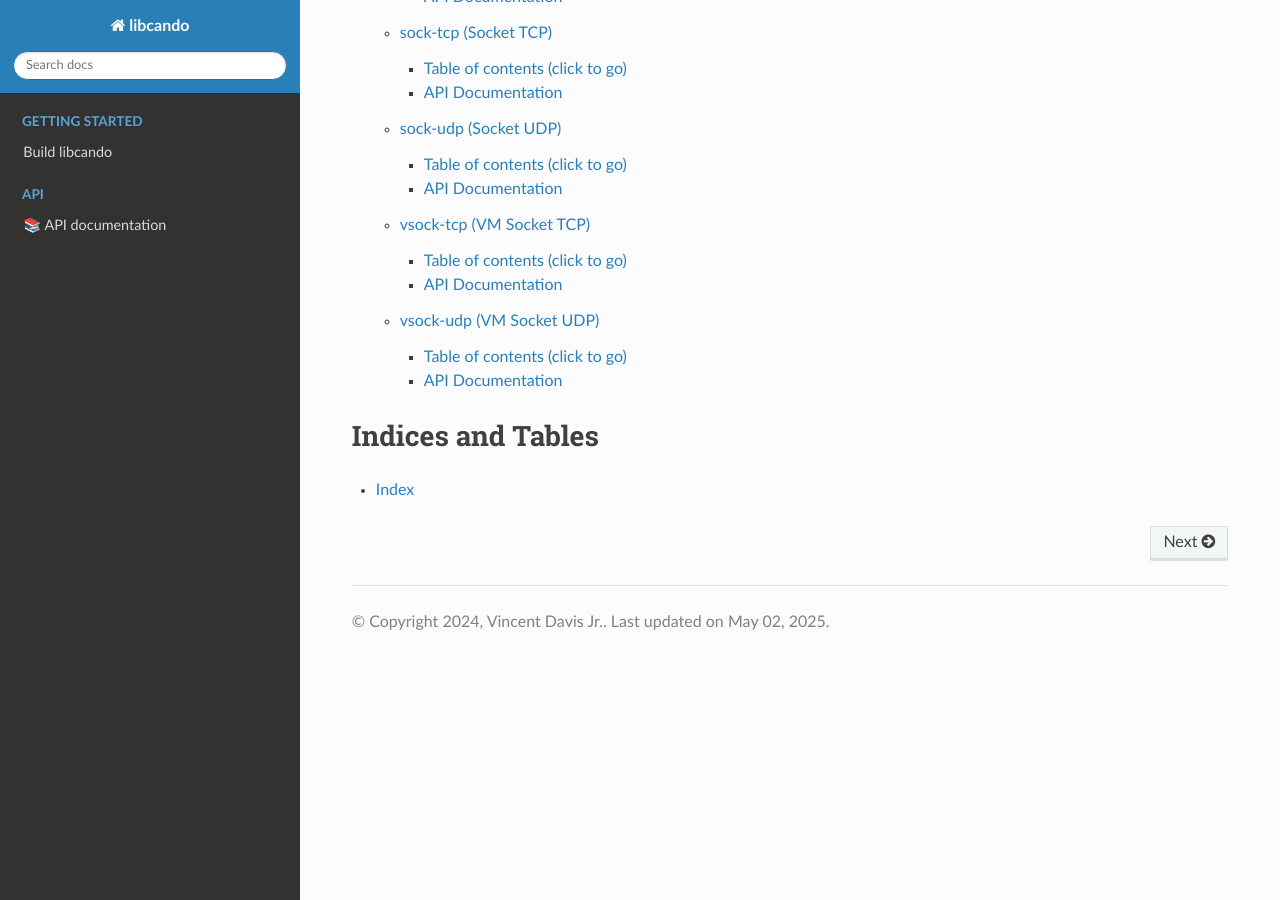
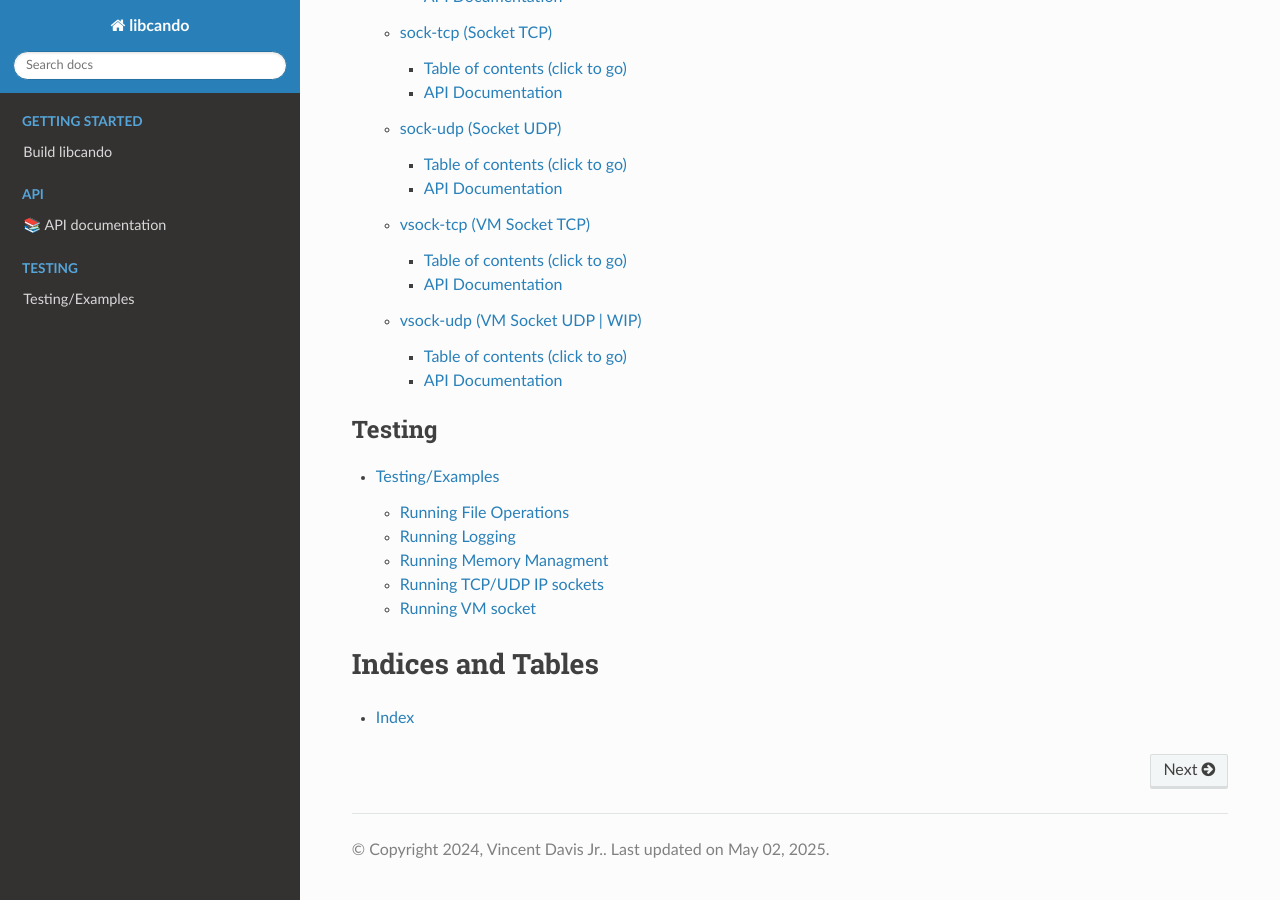
Before and after one commit to under-view/libcando, a Sphinx documentation site: the page built from docs/index.rst, in a window 1280 px wide and 900 px high, scrolled down 691 px. Built offline with Sphinx 7.4.7 and the Read the Docs theme 3.1.0, drawn with Linux system fonts in a browser that asks for light colours; formulas are drawn with MathJax 3.

Commit message:
docs: add testing & examples page
Largely for my future rememberance.

Signed-off-by: Vincent Davis Jr <vince@underview.tech>

```diff
--- a/docs/build.rst
+++ b/docs/build.rst
@@ -1,3 +1,5 @@
+.. _build libcando:
+
 Build libcando
 ==============
 
--- a/docs/index.rst
+++ b/docs/index.rst
@@ -16,6 +16,12 @@ libcando Documentation
 
 	api
 
+.. toctree::
+	:maxdepth: 2
+	:caption: Testing
+
+	testing
+
 Indices and Tables
 ==================
 
--- /dev/null
+++ b/docs/testing.rst
@@ -0,0 +1,85 @@
+Testing/Examples
+================
+
+First things first see :ref:`build libcando` to enable test option.
+
+Running File Operations
+~~~~~~~~~~~~~~~~~~~~~~~
+
+====================
+File Operations Test
+====================
+
+.. code-block:: sh
+
+	./build/tests/test-file-ops
+
+Running Logging
+~~~~~~~~~~~~~~~
+
+============
+Logging Test
+============
+
+.. code-block:: sh
+
+	./build/tests/test-log
+
+Running Memory Managment
+~~~~~~~~~~~~~~~~~~~~~~~~
+
+======================
+Memory Management Test
+======================
+
+.. code-block:: sh
+
+	./build/tests/test-mm
+
+Running TCP/UDP IP sockets
+~~~~~~~~~~~~~~~~~~~~~~~~~~
+
+===============
+Socket TCP Test
+===============
+
+.. code-block:: sh
+
+	./build/tests/test-sock-tcp
+
+===============
+Socket UDP Test
+===============
+
+.. code-block:: sh
+
+	./build/tests/test-sock-udp
+
+Running VM socket
+~~~~~~~~~~~~~~~~~
+
+===================
+Load Kernel Modules
+===================
+
+**On host machine**
+
+.. code-block:: sh
+
+	sudo modprobe -a vhost_vsock vsock_loopback
+
+==================
+VM socket TCP Test
+==================
+
+.. code-block:: sh
+
+	./build/tests/test-vsock-tcp
+
+==================
+VM socket UDP Test
+==================
+
+.. code-block:: sh
+
+	./build/tests/test-vsock-udp
--- a/docs/vsock-udp.rst
+++ b/docs/vsock-udp.rst
@@ -1,7 +1,7 @@
 .. default-domain:: C
 
-vsock-udp (VM Socket UDP)
-=========================
+vsock-udp (VM Socket UDP | WIP)
+===============================
 
 Header: cando/vsock-udp.h
 
```
Also changed, not shown: 1 other file.
